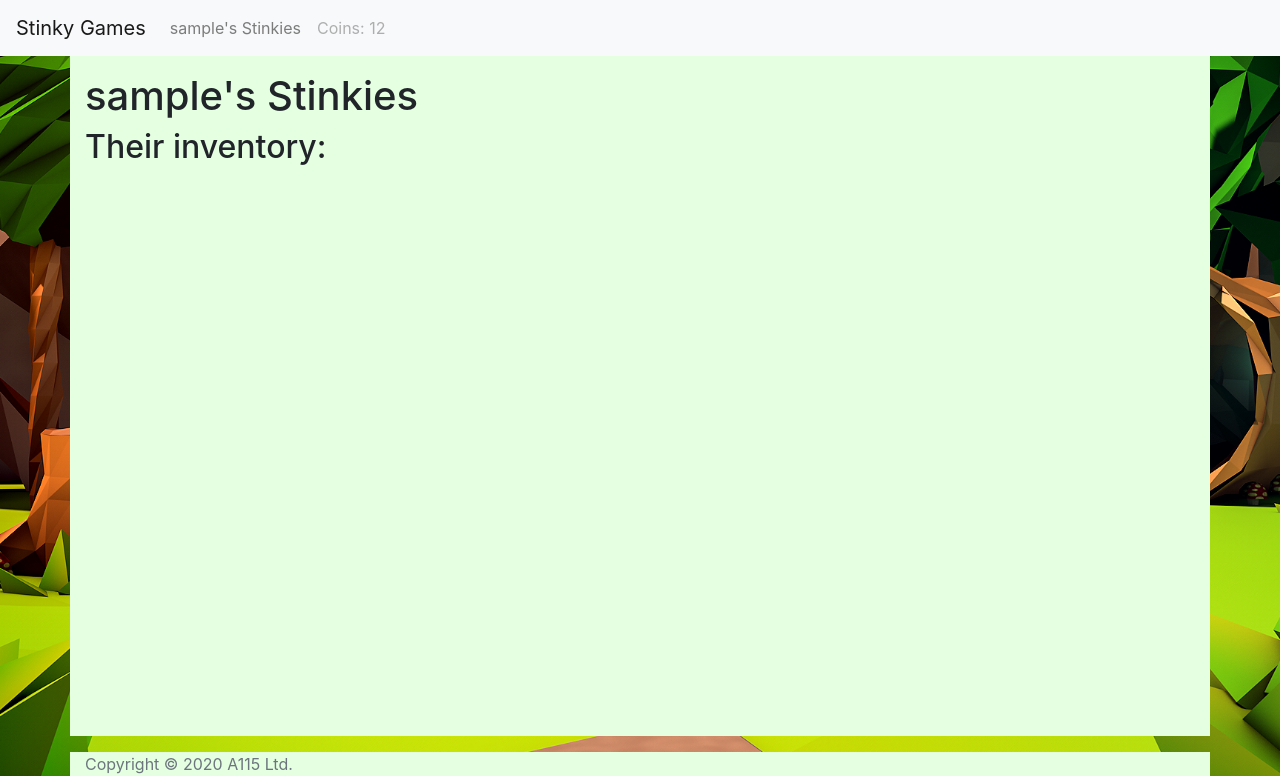
After one commit to jordan-dimov/stinky-games, a Django app: a page that uses stinkies/templates/portal/base.html in a window 1280 px wide. The commit adds this page. Shown: the top 776 px of the page. Run offline with Django 3.2, Linux system fonts and the light colour scheme; the visitor is signed in with stand-in values (Sample User, id 1); data comes from the database, SQL or seed files in the repository; data that the repository does not hold is empty; some libraries are stand-ins or nearby versions.

Commit message:
Allows trading among players

```diff
--- a/stinkies/game1/models.py
+++ b/stinkies/game1/models.py
@@ -27,7 +27,18 @@ class InventoryItem(TimeStampedModel):
     def __str__(self):
         return str(self.item)
 
+    def is_for_trade(self):
+        return self.item.for_trade.first()
+
 
 class Player(models.Model):
     user = models.OneToOneField(User, on_delete=models.CASCADE)
     coins = models.PositiveIntegerField(default=DEFAULT_NEW_PLAYER_COINS)
+
+    def __str__(self):
+        return "{}".format(self.user)
+
+
+class WantsToTrade(TimeStampedModel):
+    user = models.ForeignKey(User, on_delete=models.CASCADE, related_name="wants_to_trade")
+    item = models.ForeignKey(Stinky, on_delete=models.CASCADE, related_name='for_trade')
--- a/stinkies/game1/urls.py
+++ b/stinkies/game1/urls.py
@@ -8,4 +8,7 @@ urlpatterns = [
     path('', views.homepage_view, name="homepage"),
     path('buy/stinky/new/', views.buy_new_stinky_view, name="buy-new-stinky"),
     path('sell/<int:inventory_item_id>/', views.sell_back_stinky_view, name="sell-back-stinky"),
+    path('player/<slug:username>/', views.view_player_view, name="view-player"),
+    path('trade/<int:inv_id>/', views.trade_item_view, name="trade-stinky"),
+    path('trade/<int:inv_id>/cancel/', views.dont_trade_item_view, name="dont-trade-stinky"),
 ]
--- a/stinkies/game1/views.py
+++ b/stinkies/game1/views.py
@@ -3,7 +3,7 @@ from django.contrib.auth.decorators import login_required
 from django.shortcuts import get_object_or_404, redirect, render
 from friendship.models import Friend
 
-from game1.models import InventoryItem, Player
+from game1.models import InventoryItem, Player, WantsToTrade
 from game1.services import buy_a_stinky, sell_back_stinky
 
 
@@ -39,10 +39,53 @@ def buy_new_stinky_view(request):
     return redirect('game1:homepage')
 
 
-@login_required()
+@login_required
 def sell_back_stinky_view(request, inventory_item_id):
     player = get_player(request)
     inventory_item = get_object_or_404(InventoryItem, id=inventory_item_id, user=player.user)
     sell_price = sell_back_stinky(player, inventory_item)
     messages.success(request, "Sold a stinky for {} coin(s).".format(sell_price))
     return redirect('game1:homepage')
+
+
+@login_required
+def view_player_view(request, username):
+    player1 = get_player(request)
+    player2 = get_object_or_404(Player, user__username=username)
+    context = {
+        'player': player1,
+        'player2': player2,
+    }
+    return render(request, "game1/player_details.html", context=context)
+
+
+@login_required
+def trade_item_view(request, inv_id):
+    inventory_item = get_object_or_404(InventoryItem, id=inv_id, user=request.user)
+    other_wtt = WantsToTrade.objects.exclude(user=request.user).order_by('?').first()
+    if not other_wtt:
+        wtt, created = WantsToTrade.objects.get_or_create(user=request.user, item=inventory_item.item)
+        if created:
+            messages.info(request, "Stinky is now open for trading: {}".format(wtt.item))
+        else:
+            messages.warning(request, "Stinky is ALREADY open for trading: {}".format(wtt.item))
+    else:
+        inventory_item.user = other_wtt.user
+        inventory_item.save()
+        their_inv = InventoryItem.objects.get(user=other_wtt.user, item=other_wtt.item)
+        their_inv.user = request.user
+        their_inv.save()
+        messages.success(request, "You traded '{}' for '{}'".format(inventory_item.item, their_inv.item))
+    return redirect('game1:homepage')
+
+
+@login_required
+def dont_trade_item_view(request, inv_id):
+    inventory_item = get_object_or_404(InventoryItem, id=inv_id, user=request.user)
+    wtt = WantsToTrade.objects.filter(user=request.user, item=inventory_item.item).first()
+    if wtt:
+        wtt.delete()
+        messages.info(request, "Stinky is no longer open for trading: {}".format(wtt.item))
+    else:
+        messages.error(request, "This stinky is gone! {}".format(wtt.item))
+    return redirect('game1:homepage')
--- /dev/null
+++ b/stinkies/templates/game1/player_details.html
@@ -0,0 +1,24 @@
+{% extends "game1/layout.html" %}
+
+{% block content %}
+    <h1>{{ player2 }}'s Stinkies</h1>
+    <h2>Their inventory:</h2>
+    <div class="row mb-3">
+        <div class="col-8">
+            {% for stinky in player2.user.inventory.all %}
+                <div class="card {% if stinky.is_for_trade %}border-danger{% else %}border-success{% endif %} mr-2 mb-2">
+                    <div class="card-body">
+                        <h4 class="card-title">{{ stinky }}</h4>
+                        {% comment %}
+                        <a class="btn btn-info btn-sm" href="#">Trade</a>
+                        <a class="btn btn-secondary btn-sm" href="{% url "game1:sell-back-stinky" stinky.id %}">Sell</a>
+                        {% endcomment %}
+                    </div>
+                </div>
+            {% endfor %}
+        </div>
+        <div class="col-4">
+
+        </div>
+    </div>
+{% endblock %}
--- a/stinkies/templates/portal/base.html
+++ b/stinkies/templates/portal/base.html
@@ -52,5 +52,9 @@
 
     <script src="https://code.jquery.com/jquery-3.5.1.slim.min.js" integrity="sha384-DfXdz2htPH0lsSSs5nCTpuj/zy4C+OGpamoFVy38MVBnE+IbbVYUew+OrCXaRkfj" crossorigin="anonymous"></script>
     <script src="https://cdn.jsdelivr.net/npm/bootstrap@4.5.3/dist/js/bootstrap.bundle.min.js" integrity="sha384-ho+j7jyWK8fNQe+A12Hb8AhRq26LrZ/JpcUGGOn+Y7RsweNrtN/tE3MoK7ZeZDyx" crossorigin="anonymous"></script>
+    <script type="application/javascript">
+        {% block extra_js %}
+        {% endblock %}
+    </script>
     </body>
 </html>
```
Also changed, not shown: stinkies/portal/views.py (+11 -1 lines), stinkies/templates/friendship/user_actions.html (+20 -1 lines), stinkies/templates/game1/homepage.html (+9 -4 lines), stinkies/templates/portal/homepage.html (+24 -0 lines), stinkies/game1/migrations/0002_wantstotrade.py (added).
